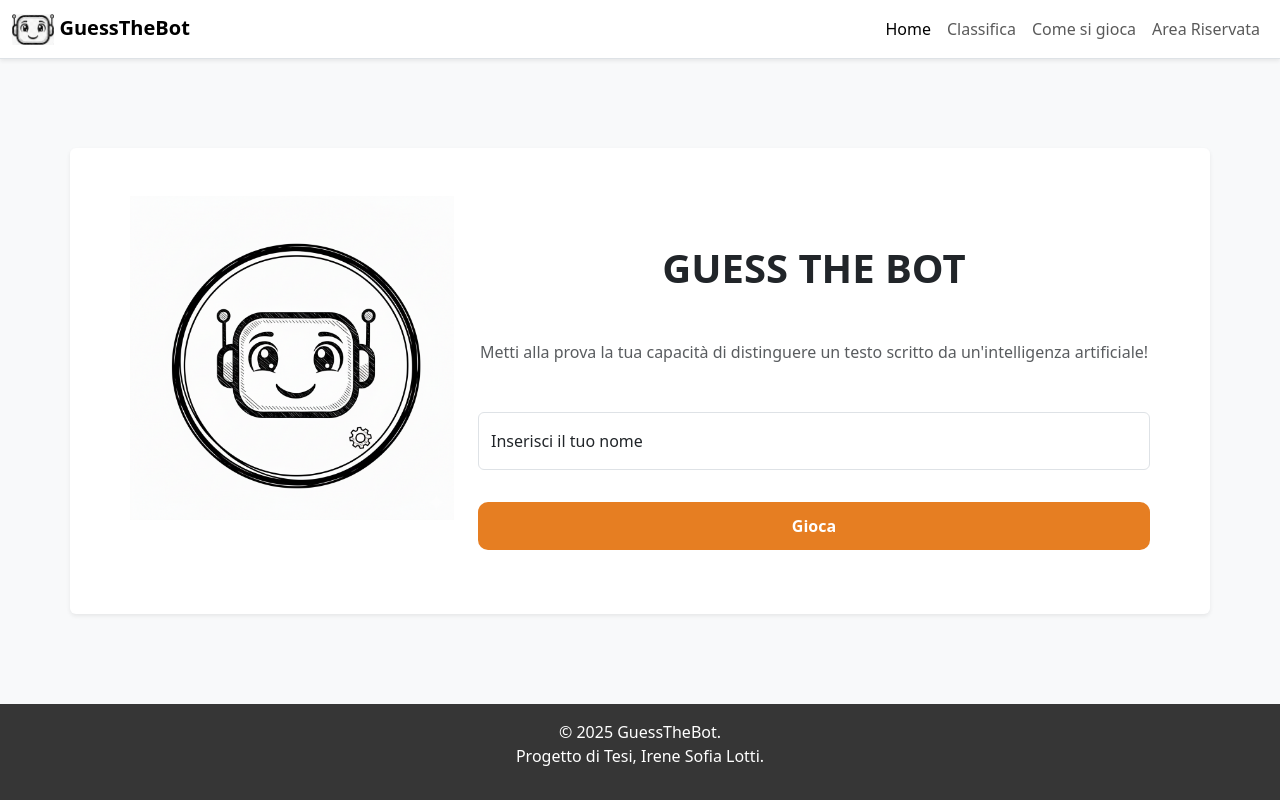
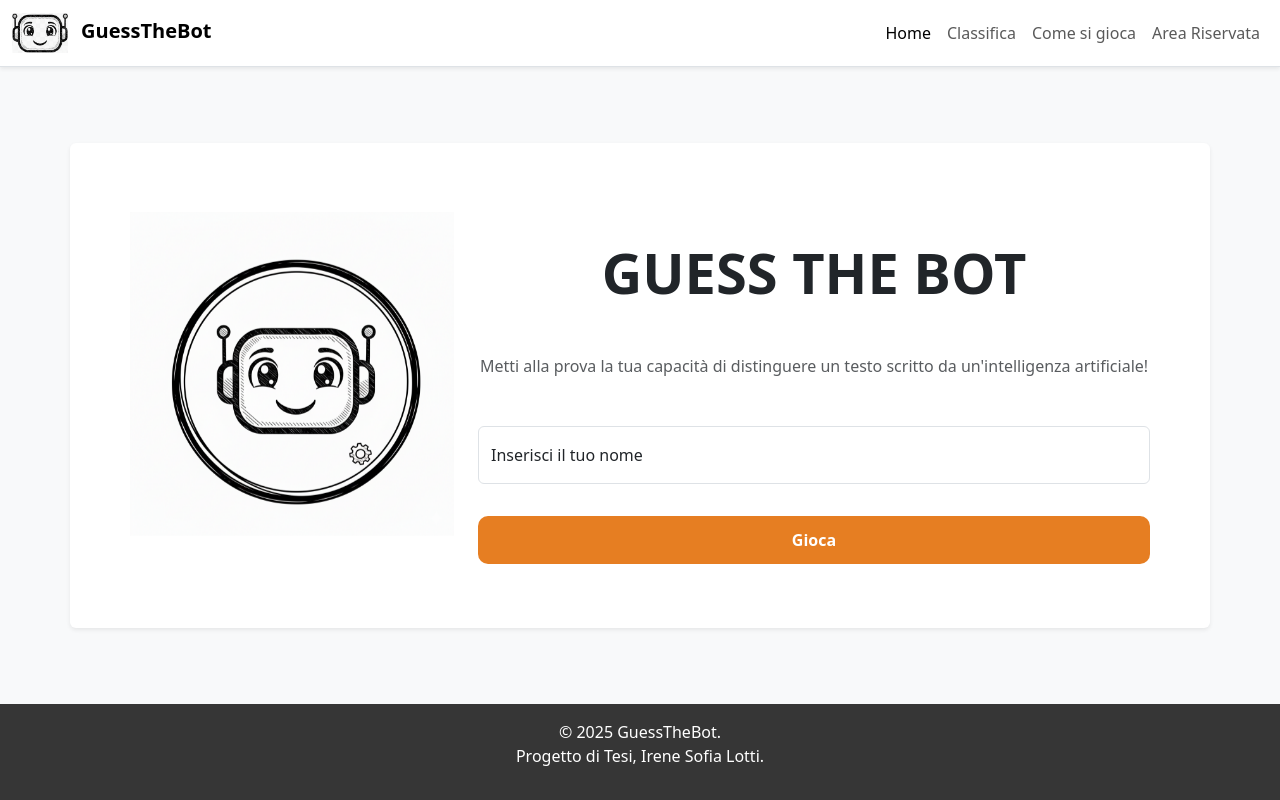
Before and after one commit to sofialottii/GuessTheBot, a PHP site: page /php/index.php in a window 1280 px wide. Run offline with PHP 8.4, Linux system fonts and the light colour scheme.

Commit message:
Updated logo and gameloop

```diff
--- a/assets/css/style.css
+++ b/assets/css/style.css
@@ -28,6 +28,12 @@ body > footer {
 
 body > header a img {
     width: 5%;
+}
+
+.logo-navbar {
+    height: 40px;
+    width: auto;
+    margin-right: 8px;
 }
 
 button, li input[type="submit"] {
@@ -102,14 +108,105 @@ button:active, li input[type="submit"]:active, .bottone:active {
     display: flex;
     justify-content: center;
     height: 200px;
-    /* Imposta un'altezza fissa per la sezione immagine */
     overflow: hidden;
-    /* Evita problemi con immagini più grandi */
 }
 
 .cliccabile img {
     height: 100%;
     object-fit: cover;
-    /* Ritaglia l'immagine per riempire la sezione */
     border-radius: 5px;
 }
+
+.descrizione {
+    font-size: 1rem;
+    text-align: center;
+    margin-top: 10px;
+    color: #222;
+    background: rgba(255, 255, 255, 0.85);
+    box-shadow: 0 8px 16px 0 rgba(31, 38, 135, 0.18), 0 2px 8px rgba(0,0,0,0.10);
+    border-radius: 16px;
+    padding: 32px 5%;
+    text-shadow: 0 1px 2px rgba(0,0,0,0.08);
+}
+
+.choice-btn {
+    display: block;
+    width: 60%;
+    min-width: 180px;
+    max-width: 320px;
+    margin: 18px auto;
+    background-color: #d35400;
+    color: #fff;
+    border: none;
+    padding: 14px 0;
+    font-size: 1.15rem;
+    font-weight: bold;
+    letter-spacing: 1px;
+    border-radius: 12px;
+    box-shadow: 0 4px 16px rgba(52, 152, 219, 0.15), 0 2px 8px rgba(230, 126, 34, 0.10);
+    cursor: pointer;
+}
+
+.choice-btn:hover {
+    background-color: #e67e22;
+    box-shadow: 0 6px 20px rgba(52, 152, 219, 0.25), 0 4px 12px rgba(230, 126, 34, 0.15);
+    transform: translateY(-2px);
+}
+
+.choice-btn:active {
+    background-color: #c0392b;
+    box-shadow: 0 2px 8px rgba(52, 152, 219, 0.10), 0 1px 4px rgba(230, 126, 34, 0.05);
+    transform: translateY(0);
+}
+
+.flip-container {
+    width: 250px;
+    aspect-ratio: 1 / 1;
+    perspective: 1000px;
+}
+
+.flipper {
+    position: relative;
+    width: 100%;
+    height: 100%;
+    transition: transform 0.8s;
+    transform-style: preserve-3d;
+}
+
+.flip-container:hover .flipper {
+    transform: rotateY(180deg);
+}
+
+.front,
+.back {
+    position: absolute;
+    width: 100%;
+    height: 100%;
+    backface-visibility: hidden;
+    display: flex;
+    justify-content: center;
+    align-items: center;
+}
+
+.front img,
+.back img {
+    width: 100%;
+    height: 100%;
+    object-fit: contain;
+}
+
+.back {
+    transform: rotateY(180deg);
+}
+
+@media (max-width: 768px) {
+    .flip-container {
+        width: 35vw;
+    }
+}
+
+@media (max-width: 480px) {
+    .flip-container {
+        width: 70%;
+    }
+}
--- a/template/base.php
+++ b/template/base.php
@@ -18,7 +18,7 @@
                 <div class="container-fluid">
 
                     <a class="navbar-brand fw-bold" href="index.php">
-                    <img src="../assets/images/logo-no-bg.png" alt="logo" /> GuessTheBot
+                    <img src="../assets/images/logo-no-bg.png" alt="logo" class="logo-navbar" /> GuessTheBot
                     </a>
 
                     <button class="navbar-toggler" type="button" data-bs-toggle="collapse" data-bs-target="#navbarNav" aria-controls="navbarNav" aria-expanded="false" aria-label="Toggle navigation">
--- a/template/contenutoIndex.php
+++ b/template/contenutoIndex.php
@@ -1,11 +1,20 @@
-<div class="col-12 col-md-11 col-lg mb-4 card shadow-sm border-0">
+<div class="col-10 col-md-11 col-lg mb-4 card shadow-sm border-0">
     <div class="card-body p-4 p-md-5 text-center row">
 
-        <div class=" col-lg-4">
-            <img src="../assets/images/logo.png" alt="GuessTheBot Logo" class="mb-4 col-12" />
+        <div class="col-lg-4 flip-container">
+            <div class="flipper">
+                <div class="front">
+                    <img src="../assets/images/logo.png" alt="GuessTheBot Logo" class="mb-4 col-12" />
+                </div>
+                <div class="back">
+                    <img src="../assets/images/logo_umano.png" alt="GuessTheBot Logo" class="mb-4 col-12" />
+                </div>
+            </div>
         </div>
+
+
         <div class="align-items-center col-lg-8">
-            <h1 class="fw-bold my-3 my-lg-5">GUESS THE BOT</h1>
+            <h1 class="fw-bold my-3 my-lg-5 display-4">GUESS THE BOT</h1>
 
             <?php if (!isset($_SESSION["Admin"])): ?>
 
```
Also changed, not shown: template/contenutoGioco.php (+27 -22 lines), assets/images/logo_umano.png (added).
